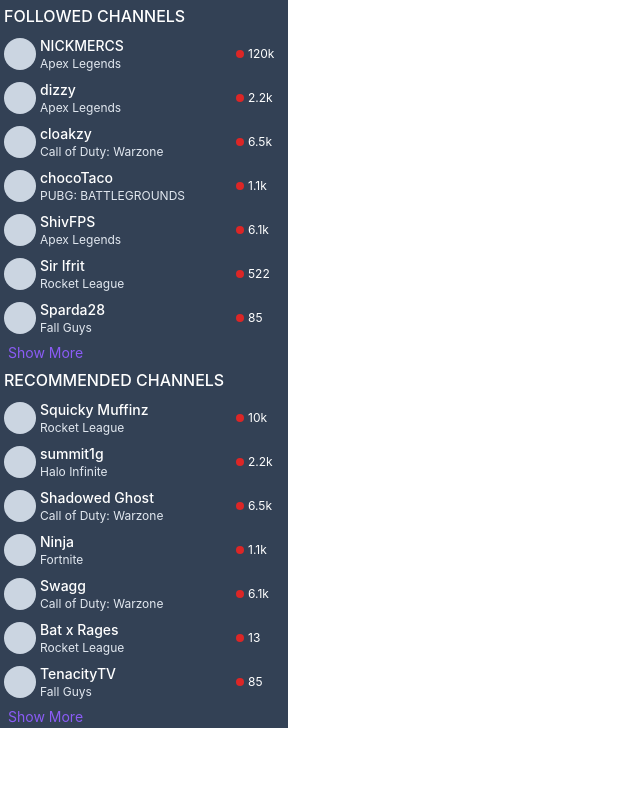
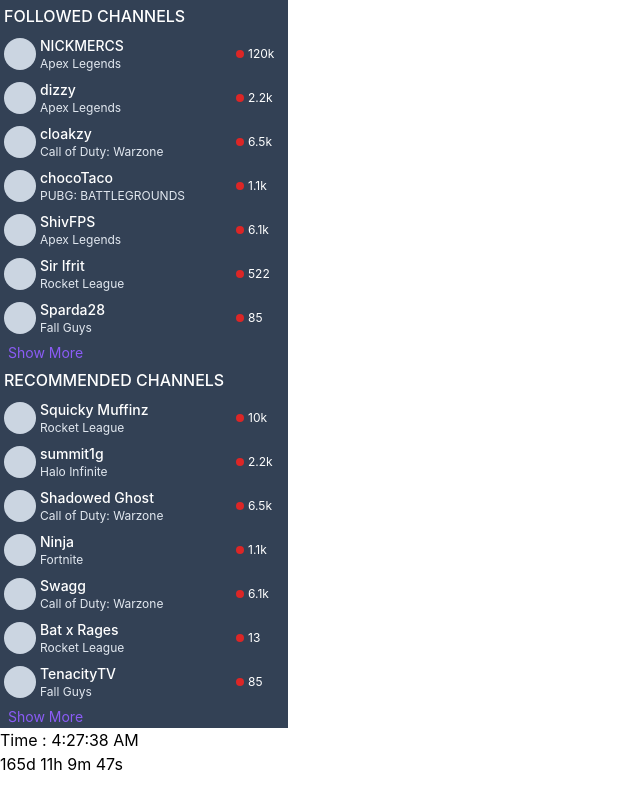
Before and after one commit to 11kyle/twitch-clone, a React (Create React App) app: page / in a window 1280 px wide. Shown: the whole page, without its empty margins (0-640 px from the left). Built offline with nearby package versions, Linux system fonts and the light colour scheme.

Commit message:
Created useCountdown and useDate hooks

```diff
--- a/src/App.js
+++ b/src/App.js
@@ -1,8 +1,15 @@
+import { useEffect } from "react";
 import { ListItem } from "./components/listItem";
 import { SideNav } from "./components/sideNav";
 import { data, data_set_2 } from "./utils/data";
 
+import { useDate, useCountdown } from "./hooks/useCountdown";
+
+
 function App() {
+  const [date] = useDate();
+  const [days, hours, minutes, seconds] = useCountdown(new Date("Jan 5, 2023 15:37:25").getTime());
+
   return (
     <div className="w-72">
         <SideNav
@@ -10,6 +17,10 @@
             content={<ListItem data={data} />}
             content2={<ListItem data={data_set_2} />}
         />
+        <div>
+          {date && <p>Time : {date.toLocaleTimeString()}</p>}
+          {hours && <h1>{days}d {hours}h {minutes}m {seconds}s</h1>}
+        </div>
     </div>
   );
 }
--- /dev/null
+++ b/src/hooks/useCountdown.js
@@ -0,0 +1,57 @@
+import { useEffect, useState } from "react";
+
+export const useDate = () => {
+    const [date, setDate] = useState(new Date());
+
+    useEffect(() => {
+        const timer = setInterval(() => setDate(new Date()), 1000);
+
+        return function cleanup() {
+            clearInterval(timer);
+        }
+
+    });
+
+    return [date];
+}
+
+// month, day, year, hours, minutes, seconds
+
+export const useCountdown = (countDownDate = new Date("Jan 5, 2024 15:37:25").getTime()) => {
+  // Date counting down to
+  const [days, setDays] = useState(null);
+  const [hours, setHours] = useState(null);
+  const [minutes, setMinutes] = useState(null);
+  const [seconds, setSeconds] = useState(null);
+
+  useEffect(() => {
+    // Update the count down every 1 second
+    const tick = setInterval(() => {
+      // Get today's date and time
+      const now = new Date().getTime();
+
+      // Find the distance between
+      const distance = countDownDate - now;
+
+      // Time calculations for days, hours, minutes and seconds
+      setDays(Math.floor(distance / (1000 * 60 * 60 * 24)));
+      setHours(
+        Math.floor((distance % (1000 * 60 * 60 * 24)) / (1000 * 60 * 60))
+      );
+      setMinutes(Math.floor((distance % (1000 * 60 * 60)) / (1000 * 60)));
+      setSeconds(Math.floor((distance % (1000 * 60)) / 1000));
+
+      if (distance < 0) {
+        clearInterval(tick);
+        // Update element here (with "EXPIRED" text or something else)
+      }
+    }, 1000);
+
+    return function cleanup() {
+      clearInterval(tick);
+    }
+
+  });
+
+  return [days, hours, minutes, seconds];
+}
--- a/src/hooks/useFetch.js
+++ b/src/hooks/useFetch.js
@@ -1,11 +1,11 @@
 import { useEffect, useState } from "react"
 
-const useFetch = (query) => {
+const useFetch = (url) => {
     const [data, setData] = useState([]);
     const [status, setStatus] = useState('idle');
 
     useEffect(() => {
-        if (!query) return;
+        if (!url) return;
 
         const fetchData = async () => {
             setStatus('fetching');
@@ -16,7 +16,7 @@
         };
 
         fetchData();
-    }, [query]);
+    }, [url]);
 
     return { status, data };
 };
```
